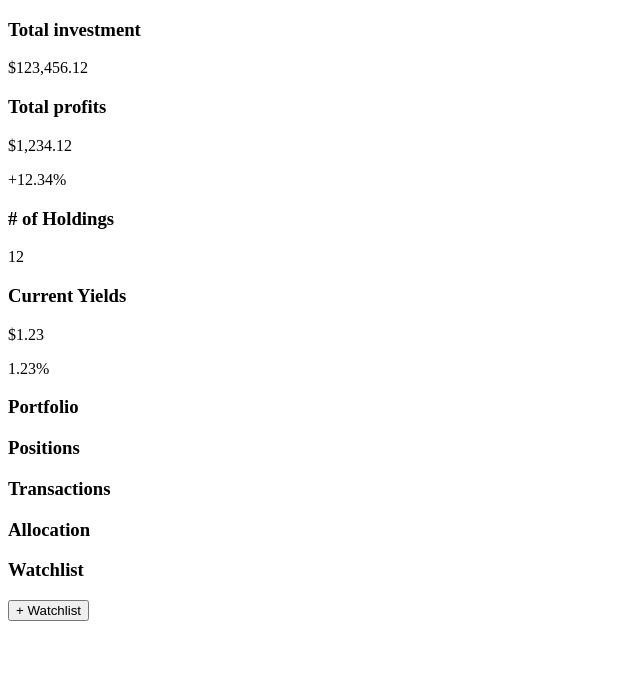
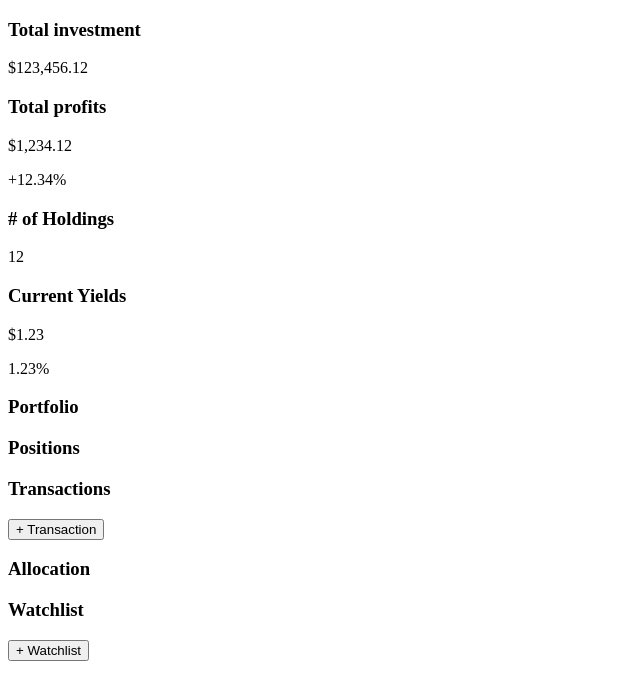
Before and after one commit to comnows/investment-dashboard-next, a Next.js app: page / in a window 1280 px wide. Shown: the top 700 px of the page, without its empty margins (0-640 px from the left). Built offline with nearby package versions, Linux system fonts and the light colour scheme.

Commit message:
feat: add transaction button

```diff
--- a/app/page.tsx
+++ b/app/page.tsx
@@ -38,8 +38,11 @@ export default function Home() {
           <CardContent></CardContent>
         </Card>
         <Card className="col-start-1 col-end-8 lg:col-end-9">
-          <CardHeader>
+          <CardHeader className="flex-row justify-between items-center">
             <CardTitle className="text-[22px]">Transactions</CardTitle>
+            <Button size={"sm"} className="!m-0">
+              + Transaction
+            </Button>
           </CardHeader>
           <CardContent></CardContent>
         </Card>
```
